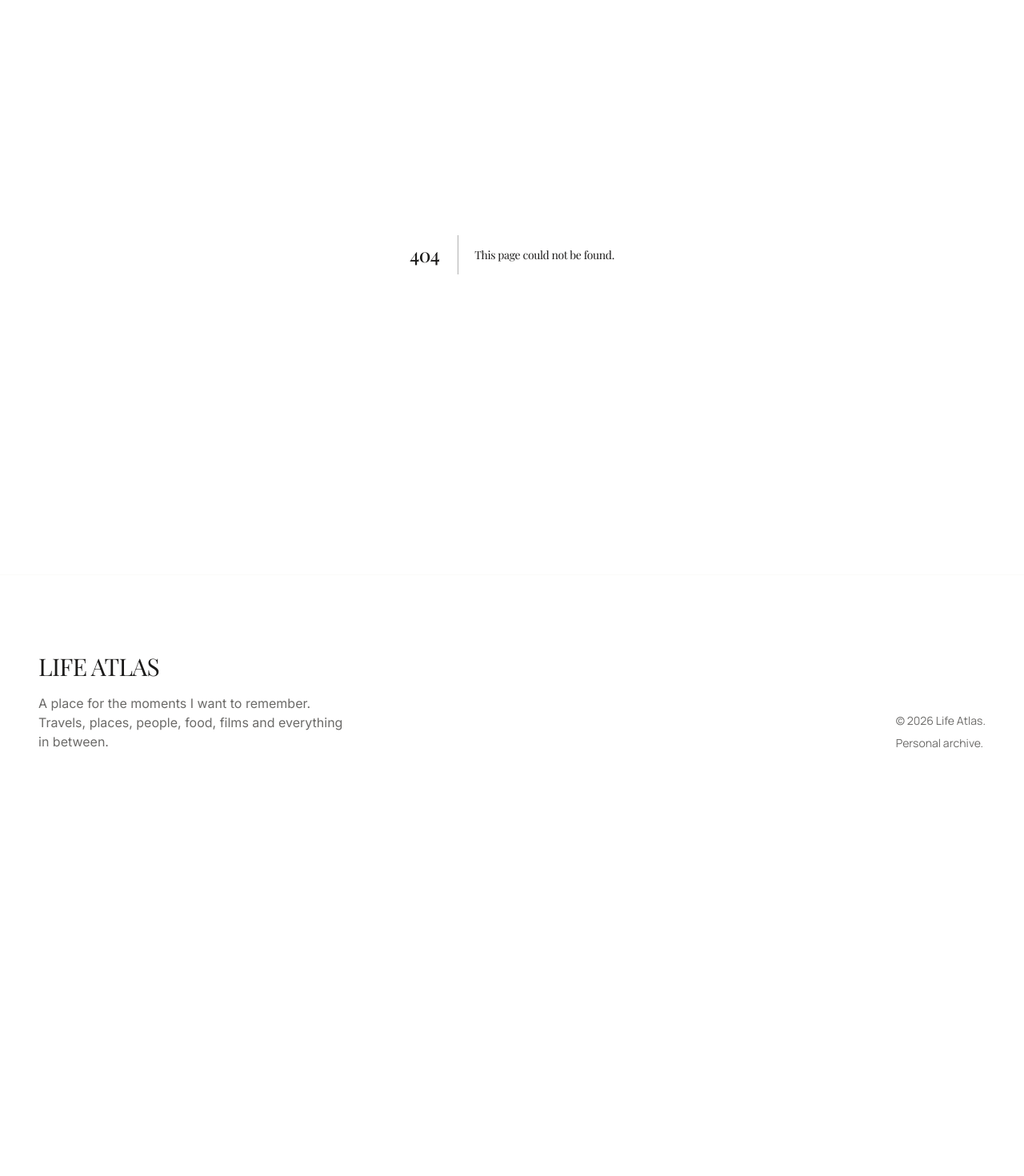
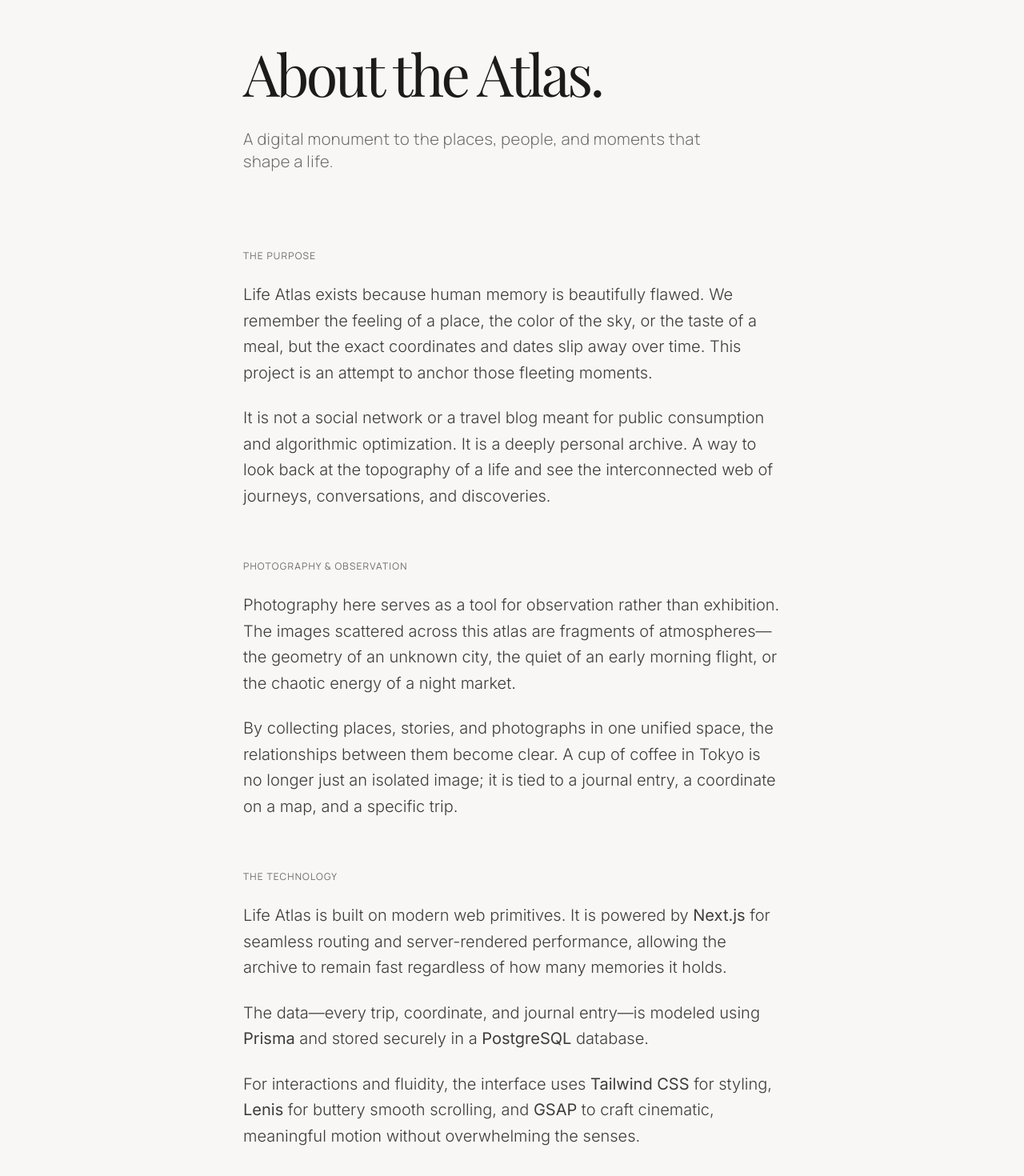
Before and after one commit to Saikrishna65/life-atlas, a Next.js app: page /about in a window 1280 px wide. Before the commit this address had no page. Shown: the part 82-1552 px from the top of the page at 80% size. Before the commit the page ends 1117 px from the top, so only its background shows below. Built offline with nearby package versions, Linux system fonts and the light colour scheme; a web font is replaced by a local one.

Commit message:
feat: add about page

```diff
--- /dev/null
+++ b/src/app/about/page.tsx
@@ -0,0 +1,64 @@
+import { Metadata } from "next";
+
+export const metadata: Metadata = {
+  title: "About | Life Atlas",
+  description: "The philosophy and technology behind this personal archive.",
+};
+
+export default function AboutPage() {
+  return (
+    <main className="min-h-screen bg-background pt-32 pb-32">
+      <div className="max-w-3xl mx-auto px-6 md:px-12">
+        <header className="mb-24">
+          <h1 className="font-display text-5xl md:text-7xl tracking-tighter mb-6 text-foreground leading-tight">
+            About the Atlas.
+          </h1>
+          <p className="font-sans text-muted-foreground text-lg md:text-xl font-light tracking-wide max-w-xl">
+            A digital monument to the places, people, and moments that shape a life.
+          </p>
+        </header>
+
+        <article className="prose prose-lg prose-invert max-w-none">
+          <section className="mb-16">
+            <h2 className="font-sans text-xs uppercase tracking-widest text-muted-foreground mb-6">The Purpose</h2>
+            <p className="font-body text-xl font-light leading-relaxed text-foreground/85 mb-6">
+              Life Atlas exists because human memory is beautifully flawed. We remember the feeling of a place, the color of the sky, or the taste of a meal, but the exact coordinates and dates slip away over time. This project is an attempt to anchor those fleeting moments.
+            </p>
+            <p className="font-body text-xl font-light leading-relaxed text-foreground/85">
+              It is not a social network or a travel blog meant for public consumption and algorithmic optimization. It is a deeply personal archive. A way to look back at the topography of a life and see the interconnected web of journeys, conversations, and discoveries.
+            </p>
+          </section>
+
+          <section className="mb-16">
+            <h2 className="font-sans text-xs uppercase tracking-widest text-muted-foreground mb-6">Photography & Observation</h2>
+            <p className="font-body text-xl font-light leading-relaxed text-foreground/85 mb-6">
+              Photography here serves as a tool for observation rather than exhibition. The images scattered across this atlas are fragments of atmospheres—the geometry of an unknown city, the quiet of an early morning flight, or the chaotic energy of a night market.
+            </p>
+            <p className="font-body text-xl font-light leading-relaxed text-foreground/85">
+              By collecting places, stories, and photographs in one unified space, the relationships between them become clear. A cup of coffee in Tokyo is no longer just an isolated image; it is tied to a journal entry, a coordinate on a map, and a specific trip.
+            </p>
+          </section>
+
+          <section className="mb-16">
+            <h2 className="font-sans text-xs uppercase tracking-widest text-muted-foreground mb-6">The Technology</h2>
+            <p className="font-body text-xl font-light leading-relaxed text-foreground/85 mb-6">
+              Life Atlas is built on modern web primitives. It is powered by <strong>Next.js</strong> for seamless routing and server-rendered performance, allowing the archive to remain fast regardless of how many memories it holds.
+            </p>
+            <p className="font-body text-xl font-light leading-relaxed text-foreground/85 mb-6">
+              The data—every trip, coordinate, and journal entry—is modeled using <strong>Prisma</strong> and stored securely in a <strong>PostgreSQL</strong> database.
+            </p>
+            <p className="font-body text-xl font-light leading-relaxed text-foreground/85">
+              For interactions and fluidity, the interface uses <strong>Tailwind CSS</strong> for styling, <strong>Lenis</strong> for buttery smooth scrolling, and <strong>GSAP</strong> to craft cinematic, meaningful motion without overwhelming the senses.
+            </p>
+          </section>
+        </article>
+
+        <div className="mt-32 pt-16 border-t border-muted/20 flex justify-center">
+          <div className="w-16 h-16 rounded-full border border-muted/30 flex items-center justify-center text-muted-foreground/50">
+            <span className="font-display text-2xl tracking-tighter">LA</span>
+          </div>
+        </div>
+      </div>
+    </main>
+  );
+}
```
